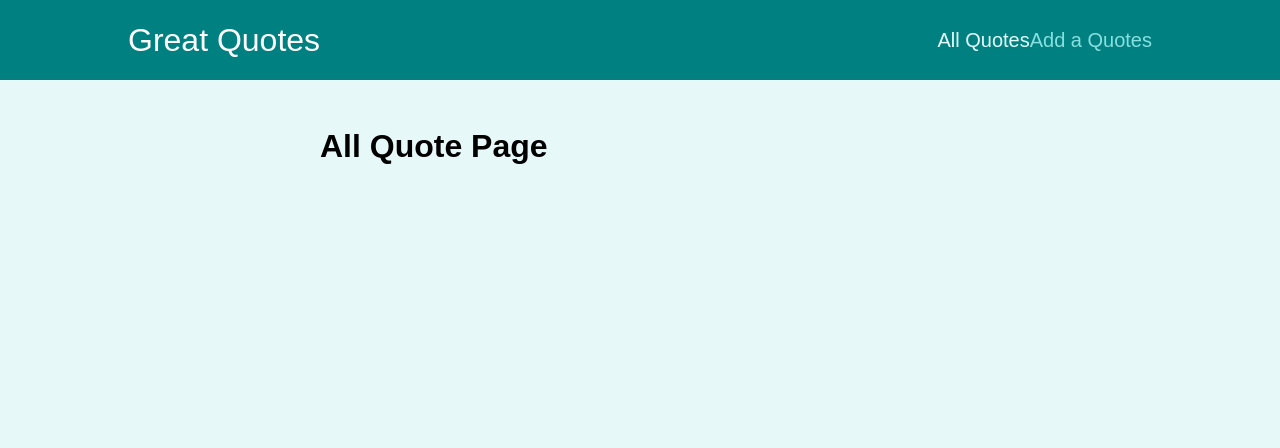
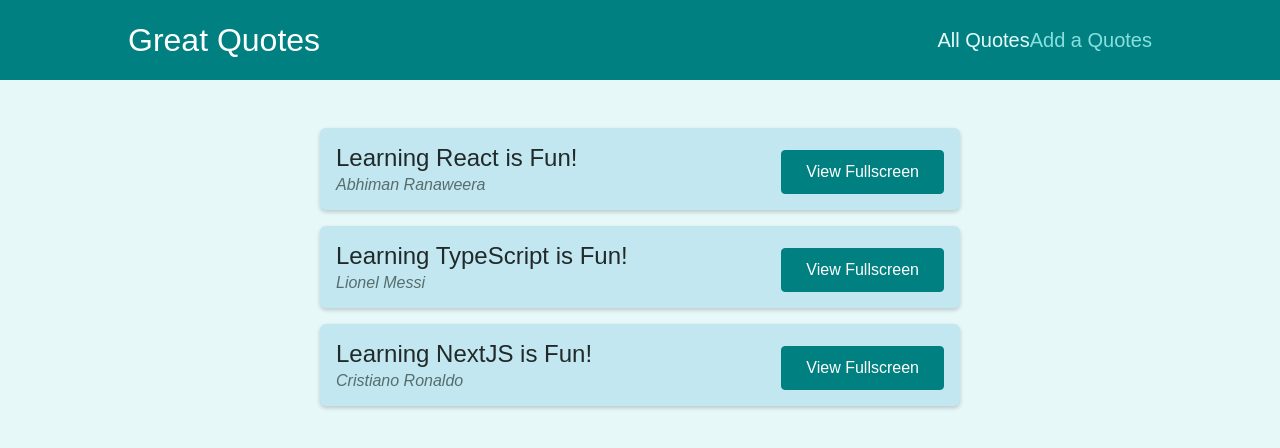
Before and after one commit to abhimax/react-router-quotes-app, a React (Create React App) app: page /quotes in a window 1280 px wide. Shown: the top 448 px of the page. Built offline with nearby package versions, Linux system fonts and the light colour scheme.

Commit message:
feat: add quote list and add quote form

```diff
--- a/src/pages/AllQuotes.js
+++ b/src/pages/AllQuotes.js
@@ -1,4 +1,22 @@
+import QuoteList from '../components/quotes/QuoteList';
+const DUMMY_QUOTES = [
+  {
+    id: "q1",
+    author: "Abhiman Ranaweera",
+    text: "Learning React is Fun!",
+  },
+  {
+    id: "q2",
+    author: "Lionel Messi",
+    text: "Learning TypeScript is Fun!",
+  },
+  {
+    id: "q3",
+    author: "Cristiano Ronaldo",
+    text: "Learning NextJS  is Fun!",
+  },
+];
 const AllQuotes = () => {
-    return <h1>All Quote Page</h1>
-}
+  return <QuoteList quotes={DUMMY_QUOTES}/>;
+};
 export default AllQuotes;
--- a/src/pages/NewQuote.js
+++ b/src/pages/NewQuote.js
@@ -1,4 +1,8 @@
+import QuoteForm from '../components/quotes/QuoteForm';
 const NewQuotes = () => {
-    return <h1>New Quote Page</h1>
+    const addQuoteHandler = quoteData => {
+        console.log(quoteData);
+    };
+    return <QuoteForm onAddQuote={addQuoteHandler}/>
 }
 export default NewQuotes;
```
